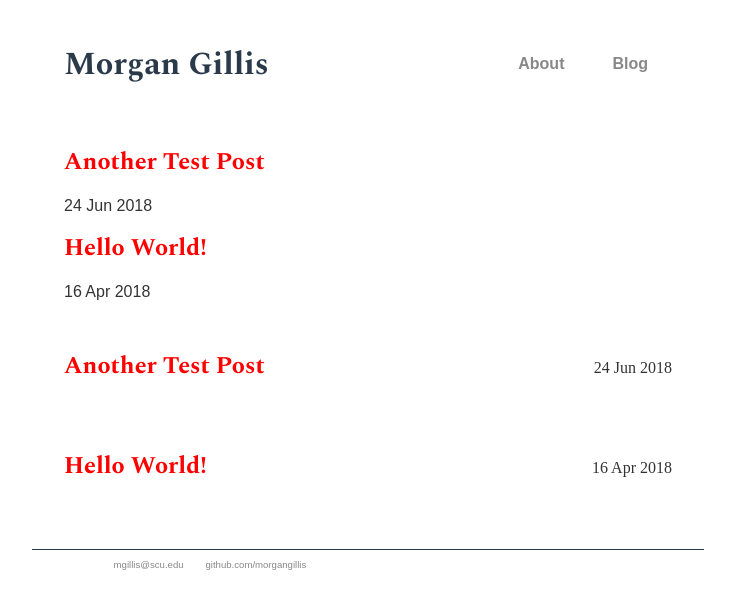
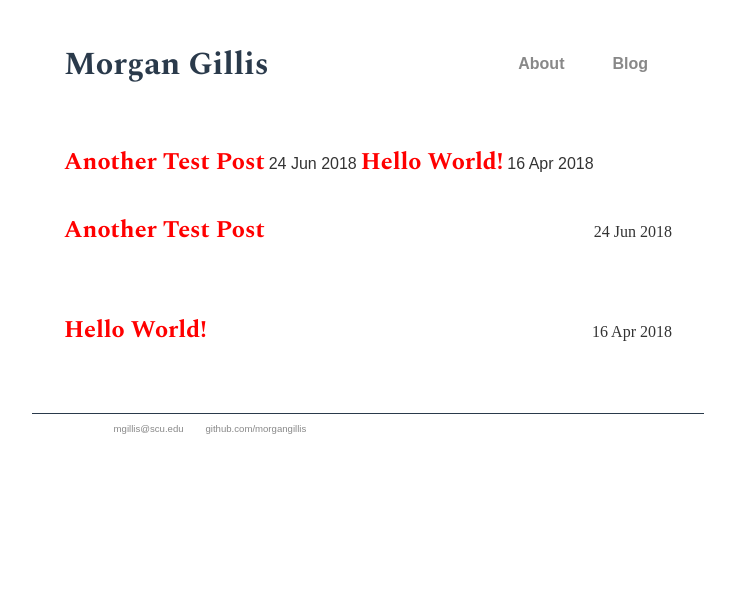
Before and after one commit to morgangillis/morgangillis.github.io, a Jekyll site: the page built from blog.md, in a window 1280 px wide. Shown: the top 609 px of the page, without its empty margins (272-1007 px from the left). Built offline with Jekyll 4.4.1, drawn with Linux system fonts in a browser that asks for light colours; some web fonts are replaced.

Commit message:
Update blog.md

```diff
--- a/blog.md
+++ b/blog.md
@@ -5,7 +5,7 @@ permalink: /blog/
 ---
 
 {% for post in site.posts %}
-<h4 style="display:inline;"><a href="{{ post.url }}" title="{{ post.title }}">{{ post.title }}</a></h4> <span style="display:inline;">{{ post.date | date_to_string }}</span>
+<h4 style="display:inline;"><a href="{{ post.url }}" title="{{ post.title }}">{{ post.title }}</a></h4> <p style="display:inline;">{{ post.date | date_to_string }}</p>
 {% endfor %}
 
 {% for post in site.posts %}
```
